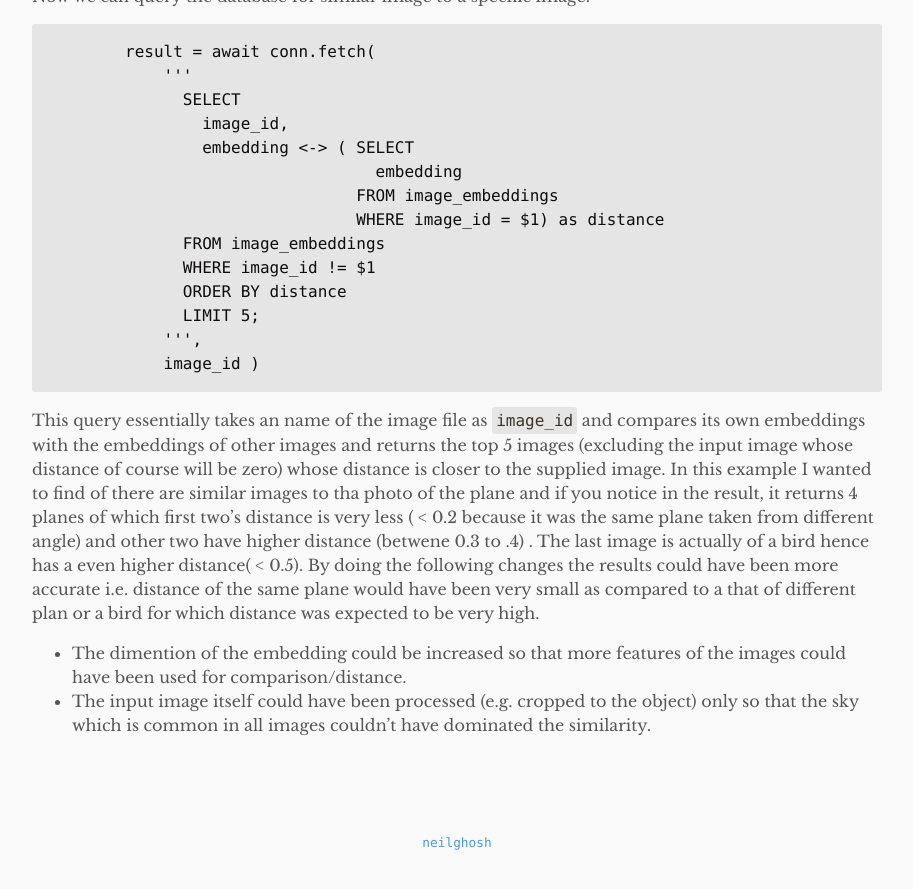
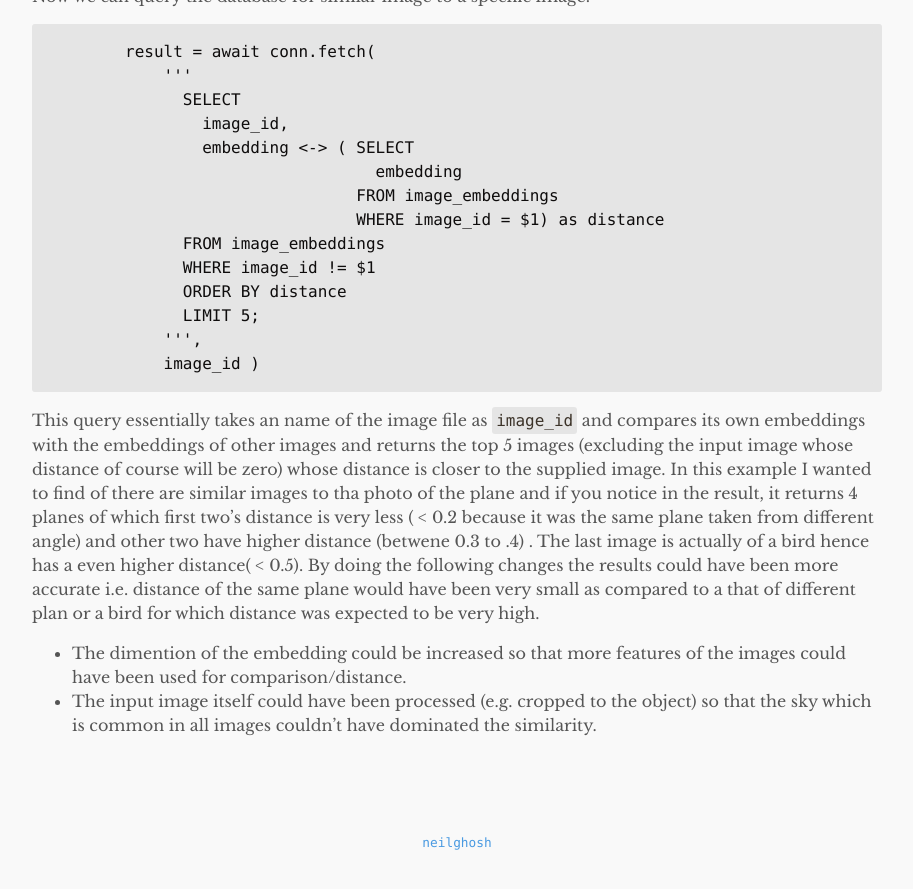
Before and after one commit to neilghosh/neilghosh.github.io, a Jekyll site: the page built from _posts/2023/2023-12-02-embeddings-prediction-using-vertext-ai-and-vector-database.md.md, in a window 1280 px wide and 900 px high, scrolled down 6364 px. Shown: the top 889 px of the window, without its empty margins (183-1096 px from the left). Built offline with Jekyll 4.4.1, drawn with Linux system fonts in a browser that asks for light colours; some of the changed lines change nothing that is shown.

Commit message:
_posts/2023/2023-12-02-embeddings-prediction-using-vertext-ai-and-vector-database.md.md updated from https://stackedit.io/

```diff
--- a/_posts/2023/2023-12-02-embeddings-prediction-using-vertext-ai-and-vector-database.md.md
+++ b/_posts/2023/2023-12-02-embeddings-prediction-using-vertext-ai-and-vector-database.md.md
@@ -180,9 +180,9 @@ Now we can query the database for similar image to a specific image.
 This query essentially takes an name of the image file as `image_id` and compares its own embeddings with the embeddings of other images and returns the top 5 images (excluding the input image whose distance of course will be zero) whose distance is closer to the supplied image. In this example I wanted to find of there are similar images to tha photo of the plane and if you notice in the result, it returns 4 planes of which first two's distance is very less ( < 0.2 because it was the same plane taken from different angle) and other two have higher distance (betwene 0.3 to .4) . The last image is actually of a bird hence has a even higher distance( < 0.5). By doing the following changes the results could have been more accurate i.e. distance of the same plane would have been very small  as compared to a that of different plan or a bird for which distance was expected to be very high.
 
 - The dimention of the embedding could be increased so that more features of the images could have been used for comparison/distance.
-- The input image itself could have been processed (e.g. cropped to the object) only so that the sky which is common in all images couldn't have dominated the similarity.
+- The input image itself could have been processed (e.g. cropped to the object)  so that the sky which is common in all images couldn't have dominated the similarity.
 <!--stackedit_data:
-eyJoaXN0b3J5IjpbMTUyOTMzMDcsLTgyNzQ5ODk0NCwxODEwOD
-A3NTc3LC00NjA4MzExODksLTExMTI4NzI2OTUsMTk5Mjc0OTAx
-Nyw3NjE4MTAwMDRdfQ==
+eyJoaXN0b3J5IjpbLTEyODk1MTA4MzMsLTgyNzQ5ODk0NCwxOD
+EwODA3NTc3LC00NjA4MzExODksLTExMTI4NzI2OTUsMTk5Mjc0
+OTAxNyw3NjE4MTAwMDRdfQ==
 -->
```
